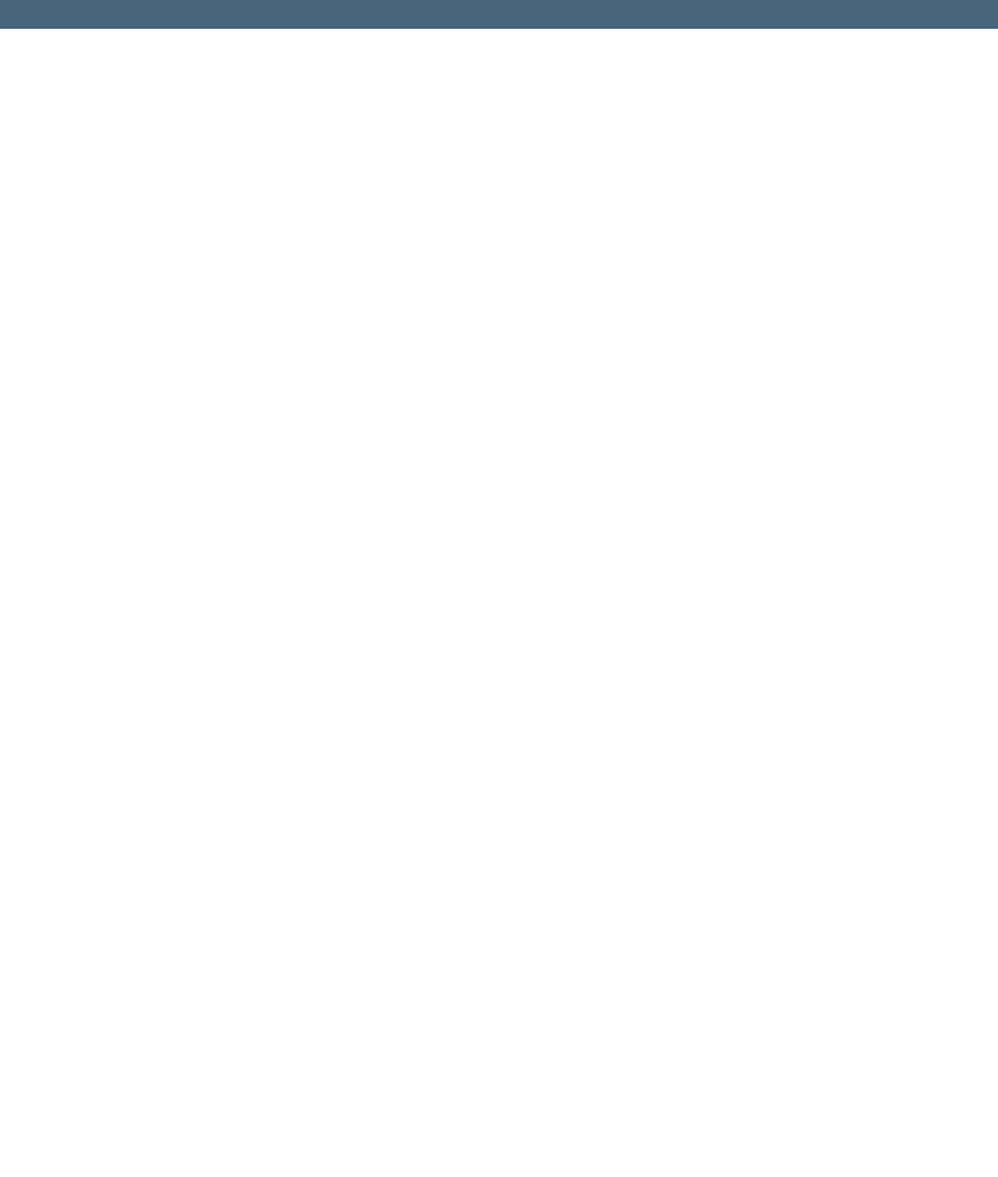
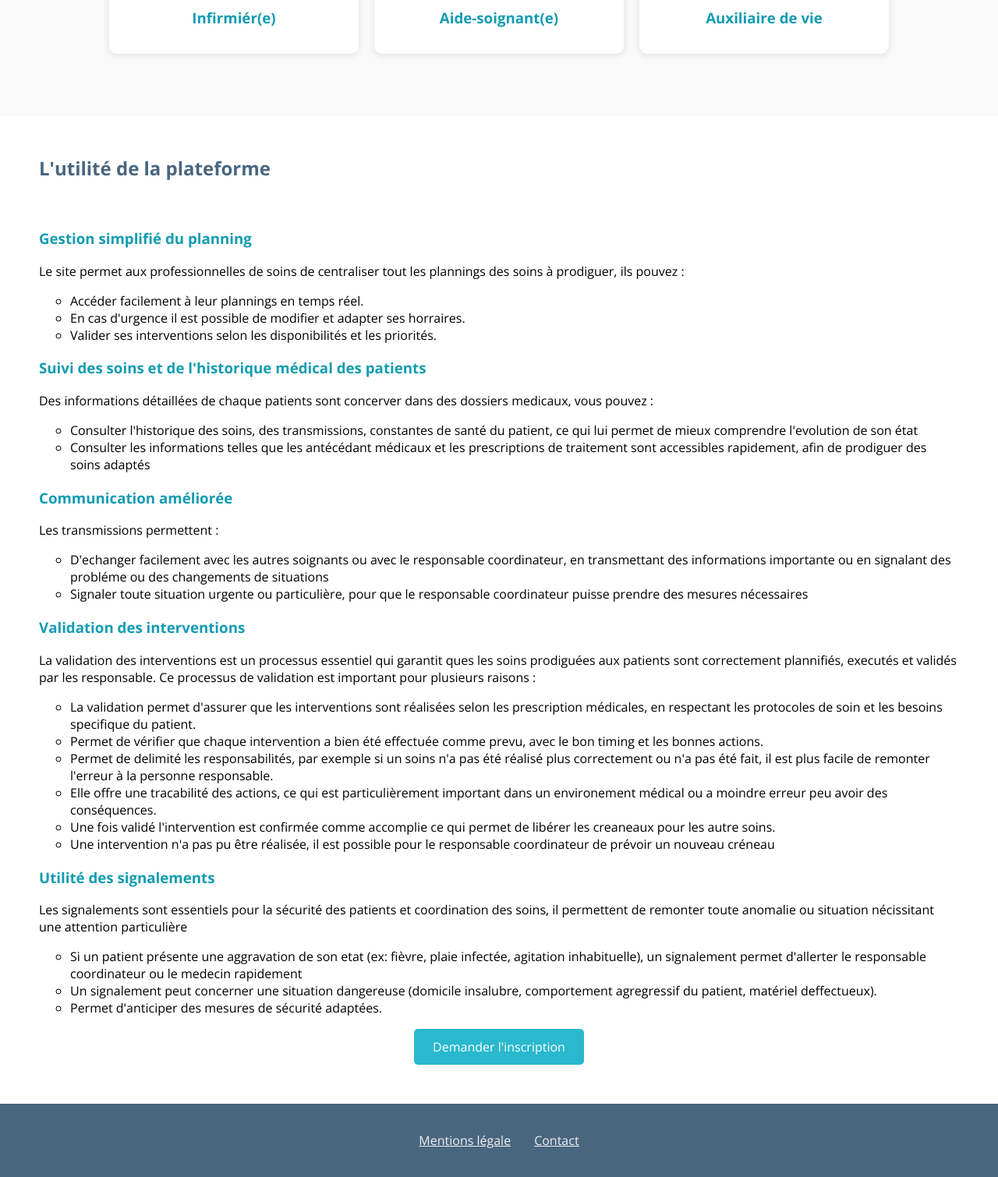
Before and after one commit to faty76620/-Clara, a PHP site: page /views/home/home.php in a window 1280 px wide. Shown: the part 2470-3980 px from the top of the page at 78% size. Before the commit the page ends 2507 px from the top, so only its background shows below. Run offline with PHP 8.4, Linux system fonts and the light colour scheme; some libraries are stand-ins or nearby versions.

Commit message:
modification des page dans le dossier home, ajout des page metriers

```diff
--- a/assets/css/responsive.css
+++ b/assets/css/responsive.css
@@ -1,11 +1,23 @@
 /*** RESPONSIVE CONNEXION ***/
-@media screen and (min-width:480px) and  (max-width: 768px) {
+@media screen and  (max-width: 768px) {
     .form-login {
         margin: 20px;
     }
 
-    p a {
+    p, a, li {
         font-size: 14px;
+    }
+
+    h2 {
+        font-size: 20px;
+    }
+
+    h3 {
+       font-size: 16px;
+    }
+
+    .logo {
+        height: 90px;
     }
 }
 
@@ -48,11 +60,16 @@
     .banner-img {
         display: flex;
         align-items: center;
+        justify-content: center;
+    }
+
+    .scroll-banner {
+        display: none;
     }
 
     .banner-img img {
         width: 100% ;
-        height: 350px;
+        display: flex;
     }
 
 }
--- a/assets/css/style.css
+++ b/assets/css/style.css
@@ -6,11 +6,16 @@ body {
 }
 
 h1 {
-    font-size: 40px;
+    font-size: 30px;
+    font-weight: bold;
 }
 
-h2, h3 {
+h2 {
     color: #49667f;
+}
+
+h3 {
+    color: #129cb1;
 }
 
 p {
@@ -387,6 +389,11 @@ nav {
 
 .card-content {
     padding: 15px;
+}
+
+.btn-register {
+    display: flex;
+    justify-content: center;
 }
 
 /***************************************************PAGE INSCRIPTION********************************************************/
@@ -681,6 +688,40 @@ button:hover {
     grid-template-columns: repeat(auto-fit, minmax(250px, 1fr));
 }
 
+/******************************************* JOBS ***********************************************************************/
+.job {
+    margin: 120px 50px;
+}
+.container-job {
+    margin: 50px 90px;
+}
+
+.container-title {
+    background-color: #49667f;
+    width: 50%;
+    margin-bottom: 50px;
+}
+
+.container-title h2 {
+    color: #f9f9f9;
+    margin-left: 20px;
+}
+
+.subtitle-job {
+    display: flex;
+    width: 100%;
+    justify-content: space-between;
+    gap:30px;
+}
+
+.container-job {
+    margin: 50px;
+}
+
+.img-job_2 img {
+    height: 250px;
+}
+
 /******************************************* PAGES FONCTIONALITÉS *********************************************************/
 .main {
     padding: 130px 30px;
--- a/assets/js.js
+++ b/assets/js.js
@@ -18,7 +18,7 @@ function hideMenu() {
 }
 
 
-//
+//FERMETURE DE L'ALERTE (INFORMATION PROCESSUS INSCRIPTION ADMIN)
 document.addEventListener("DOMContentLoaded", function () {
   const alertBox = document.getElementById("alert-info");
   const closeBtn = document.getElementById("close-alert");
--- a/views/home/fonctionnalites.php
+++ b/views/home/fonctionnalites.php
@@ -6,7 +6,6 @@
     <link rel="icon" type="image/png" href="/clara/assets/images/logo-onglet.png">
     <link rel="stylesheet" href="/clara/assets/css/style.css">
     <link rel="stylesheet" href="/clara/assets/css/responsive.css">
-    <link rel="preload" as="image" href="/clara/assets/images/img-banner.jpg">
     <link rel="preconnect" href="https://fonts.googleapis.com">
     <link rel="preconnect" href="https://fonts.gstatic.com" crossorigin>
     <link href="https://fonts.googleapis.com/css2?family=Open+Sans:ital,wght@0,300..800;1,300..800&family=Raleway:wght@100&display=swap" rel="stylesheet">
--- a/views/home/home.php
+++ b/views/home/home.php
@@ -6,11 +6,11 @@
     <link rel="icon" type="image/png" href="/clara/assets/images/logo-onglet.png">
     <link rel="stylesheet" href="/clara/assets/css/style.css">
     <link rel="stylesheet" href="/clara/assets/css/responsive.css">
-    <link rel="preload" as="image" href="/clara/assets/images/img-banner.jpg">
     <link rel="preconnect" href="https://fonts.googleapis.com">
     <link rel="preconnect" href="https://fonts.gstatic.com" crossorigin>
     <link href="https://fonts.googleapis.com/css2?family=Open+Sans:ital,wght@0,300..800;1,300..800&family=Raleway:wght@100&display=swap" rel="stylesheet">
     <link rel="stylesheet" href="https://cdnjs.cloudflare.com/ajax/libs/font-awesome/6.5.0/css/all.min.css">
+    <script src="https://kit.fontawesome.com/15ca748f1e.js" crossorigin="anonymous"></script>
     <script defer src="/clara/assets/js.js"></script>
     <title>Accueil</title>
 </head>
@@ -26,24 +26,25 @@
                         <a href="/clara/views/auth/request_registration.php" class="btn">Demander l'inscription</a>
                     </div>
                 </div>
+            </div>
             <div class="banner-img">
-                <img src="/clara/assets/images/img-banner.jpg" alt="soignante aidant une patiente a se lever">
-            </div>
+                <img src="/clara/assets/images/image-banner.jpg" alt="soignante aidant une patiente a se lever">
             </div>
         </section>
         <section class="info-section">
             <h2>Bienvenue sur CLARA</h2>
-            <p>Clara est une plateforme dédiée aux établissements de soins (SSIAD, cabinets médicaux, services infirmiers) qui facilite la gestion et la coordination des soins à domicile. Grâce à un accès sécurisé et structuré, chaque professionnel dispose des outils adaptés à son rôle pour assurer un suivi optimal des patients.</p>
+            <p>Clara est une plateforme dédiée aux établissements de soins (SSIAD, cabinets médicaux, services infirmiers) qui facilite la gestion et la coordination des soins à domicile. Grâce à un accès sécurisé et structuré, chaque professionnel dispose des outils adaptés à son rôle pour assurer un suivi optimal des patients.</p><br>
             <h3>Comment accéder aux fonctionnalités ?</h3>
-            <p>L’utilisation de Clara est réservée aux établissements de santé. Pour bénéficier des fonctionnalités, il est nécessaire de faire une demande d’inscription, qui doit être validée avant l’accès à la plateforme.</p>
+            <p>L’utilisation de Clara est réservée aux établissements de santé. Pour bénéficier des fonctionnalités, il est nécessaire de faire une demande d’inscription, qui doit être validée avant l’accès à la plateforme.</p><br>
             <h3>Qui peut s’inscrire ?</h3>
-            <p>Seul le responsable soignant (infirmière coordinatrice ou gestionnaire de cabinet médical) peut effectuer cette demande. Une fois l’établissement validé, il pourra créer des comptes pour son équipe soignante.</p>
+            <p>Seul le responsable soignant (responsable de coordination ou gestionnaire de cabinet médical) peut effectuer cette demande. Une fois l’établissement validé, il pourra créer des comptes pour son équipe soignant.</p><br>
             <h3>Pourquoi s’inscrire ?</h3>
             <div class="advantages">
-                <div class="advantage"><i class="fas fa-check-circle"></i>Gérez facilement les plannings et les soins</div>
-                <div class="advantage"><i class="fas fa-check-circle"></i>Accédez aux dossiers patients (antécédents, constantes, transmissions).</div>
-                <div class="advantage"><i class="fas fa-check-circle"></i>Facilitez la communication entre soignants.</div>
-                <div class="advantage"><i class="fas fa-check-circle"></i>Assurez une meilleure traçabilité des soins.</div>
+                <p class="advantage"><i class="fas fa-check-circle"></i>Gérez facilement les plannings et les soins</p>
+                <p class="advantage"><i class="fas fa-check-circle"></i>Accédez aux dossiers patients (antécédents et constantes).</p>
+                <p class="advantage"><i class="fas fa-check-circle"></i>Facilitez la communication entre soignants avec les transmissions.</p>
+                <p class="advantage"><i class="fas fa-check-circle"></i>Assurez une meilleure traçabilité des soins.</p>
+                <p class="advantage"><i class="fas fa-check-circle"></i>Savoir si des urgences ou des modifications ont été éffectuées.</p>
             </div>
             <div class="register">
                 <a href="/clara/views/auth/request_registration.php" class="btn">Demander l'inscription</a>
@@ -54,42 +55,84 @@
             <div class="caregiver-container">
                 <div class="card">
                     <div class="card-content">
-                        <a href="#"><img src="/clara/assets/images/medecin.jpg" alt="Médecin"></a>
+                        <a href="/clara/views/home/job_4.php"><img src="/clara/assets/images/medecin.jpg" alt="Médecin"></a>
                         <h3>Médecin</h3>
                     </div>
                 </div>
                 <div class="card">
                     <div class="card-content">
-                        <a href="#"><img src="/clara/assets/images/kine.jpg" alt="Kinésithérapeute"></a>
+                        <a href="/clara/views/home/job_6.php"><img src="/clara/assets/images/kine.jpg" alt="Kinésithérapeute"></a>
                         <h3>Kinésithérapeute</h3>
                     </div>
                 </div>
                 <div class="card">
                     <div class="card-content">
-                        <a href="#"><img src="/clara/assets/images/ergo.jpg" alt="Ergothérapeute"></a>
+                        <a href="/clara/views/home/job_5.php"><img src="/clara/assets/images/ergo.jpg" alt="Ergothérapeute"></a>
                         <h3>Ergothérapeute</h3>
                     </div>
                 </div>
                 <div class="card">
                     <div class="card-content">
-                        <a href="#"><img src="/clara/assets/images/infirmier.jpg" alt="Infirmier"></a>
+                        <a href="/clara/views/home/job_1.php"><img src="/clara/assets/images/infirmier.jpg" alt="Infirmier"></a>
                         <h3>Infirmiér(e)</h3>
                     </div>
                 </div>
                 <div class="card">
                     <div class="card-content">
-                        <a href="#"><img src="/clara/assets/images/aide-soignant.jpg" alt="Aide-soignante"></a>
+                        <a href="/clara/views/home/job_2.php"><img src="/clara/assets/images/aide-soignant.jpg" alt="Aide-soignante"></a>
                         <h3>Aide-soignant(e)</h3>
                     </div>
                 </div>
                 <div class="card">
                     <div class="card-content">
-                        <a href="#"><img src="/clara/assets/images/auxiliaire.jpg" alt="Auxiliaire de vie"></a>
+                        <a href="/clara/views/home/job_3.php"><img src="/clara/assets/images/auxiliaire.jpg" alt="Auxiliaire de vie"></a>
                         <h3>Auxiliaire de vie</h3>
                     </div>
                 </div>
             </div>
         </section>
+        <section class="container-job">
+            <h2>L'utilité de la plateforme</h2><br>
+            <h3>Gestion simplifié du planning</h3>
+            <p>Le site permet aux professionnelles de soins de centraliser tout les plannings des soins à prodiguer, ils pouvez :</p>
+            <ul>
+                <li>Accéder facilement à leur plannings en temps réel.</li>
+                <li>En cas d'urgence il est possible de modifier et adapter ses horraires.</li>
+                <li>Valider ses interventions selon les disponibilités et les priorités.</li>
+            </ul>
+            <h3>Suivi des soins et de l'historique médical des patients</h3>
+            <p>Des informations détaillées de chaque patients sont concerver dans des dossiers medicaux, vous pouvez :</p>
+            <ul>
+                <li>Consulter l'historique des soins, des transmissions, constantes de santé du patient, ce qui lui permet de mieux comprendre l'evolution de son état</li>
+                <li>Consulter les informations telles que les antécédant médicaux et les prescriptions de traitement sont accessibles rapidement, afin de prodiguer des soins adaptés</li>
+            </ul>
+            <h3>Communication améliorée</h3>
+            <p>Les transmissions permettent :</P>
+            <ul>
+                <li>D'echanger facilement avec les autres soignants ou avec le responsable coordinateur, en transmettant des informations importante ou en signalant des probléme ou des changements de situations</li>
+                <li>Signaler toute situation urgente ou particulière, pour que le responsable coordinateur puisse prendre des mesures nécessaires</li>
+            </ul>
+            <h3>Validation des interventions</h3>
+            <p>La validation des interventions est un processus essentiel qui garantit ques les soins prodiguées aux patients sont correctement plannifiés, executés et validés par les responsable. Ce processus de validation est important pour plusieurs raisons :</p>
+            <ul>
+                <li>La validation permet d'assurer que les interventions sont réalisées selon les prescription médicales, en respectant les protocoles de soin et les besoins specifique du patient.</li>
+                <li>Permet de vérifier que chaque intervention a bien été effectuée comme prevu, avec le bon timing et les bonnes actions.</li>
+                <li>Permet de delimité les responsabilités, par exemple si un soins n'a pas été réalisé plus correctement ou n'a pas été fait, il est plus facile de remonter l'erreur à la personne responsable.</li>
+                <li>Elle offre une tracabilité des actions, ce qui est particulièrement important dans un environement médical ou a moindre erreur peu avoir des conséquences.</li>
+                <li>Une fois validé l'intervention est confirmée comme accomplie ce qui permet de libérer les creaneaux pour les autre soins.</li>
+                <li>Une intervention n'a pas pu être réalisée, il est possible pour le responsable coordinateur de prévoir un nouveau créneau </li>
+            </ul>
+            <h3>Utilité des signalements</h3>
+            <p>Les signalements sont essentiels pour la sécurité des patients et coordination des soins, il permettent de remonter toute anomalie ou situation nécissitant une attention particulière</p>
+                <ul>
+                    <li>Si un patient présente une aggravation de son etat (ex: fièvre, plaie infectée, agitation inhabituelle), un signalement permet d'allerter le responsable coordinateur ou le medecin rapidement</li>
+                    <li>Un signalement peut concerner une situation dangereuse (domicile insalubre, comportement agregressif du patient, matériel deffectueux). </li>
+                    <li>Permet d'anticiper des mesures de sécurité adaptées.</li>
+                </ul>
+                <div class="btn-register">
+                    <a href="/clara/views/auth/request_registration.php" class="btn">Demander l'inscription</a>
+                <div>
+        </section>
         <?php include __DIR__ . '/../../templates/footer.php';?>
 </body>
 </html>
```
Also changed, not shown: other parts of assets/css/style.css (+14 -17 lines), views/home/job_1.php (added, +54 -0 lines), views/home/job_2.php (added, +48 -0 lines), views/home/job_3.php (added, +48 -0 lines), views/home/job_4.php (added, +47 -0 lines), views/home/job_5.php (added, +47 -0 lines), views/home/job_6.php (added, +38 -0 lines), 2 other files. Lines whose indentation alone changed are shown as unchanged.
